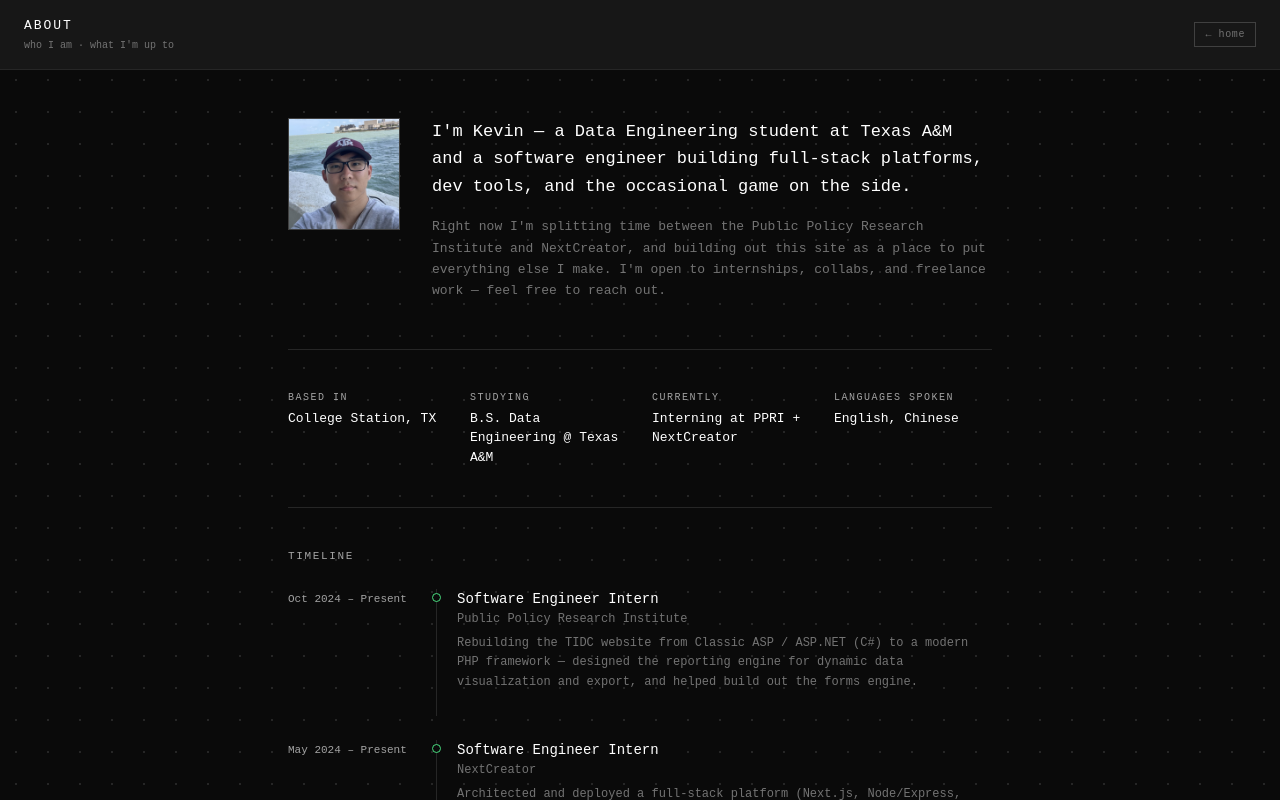
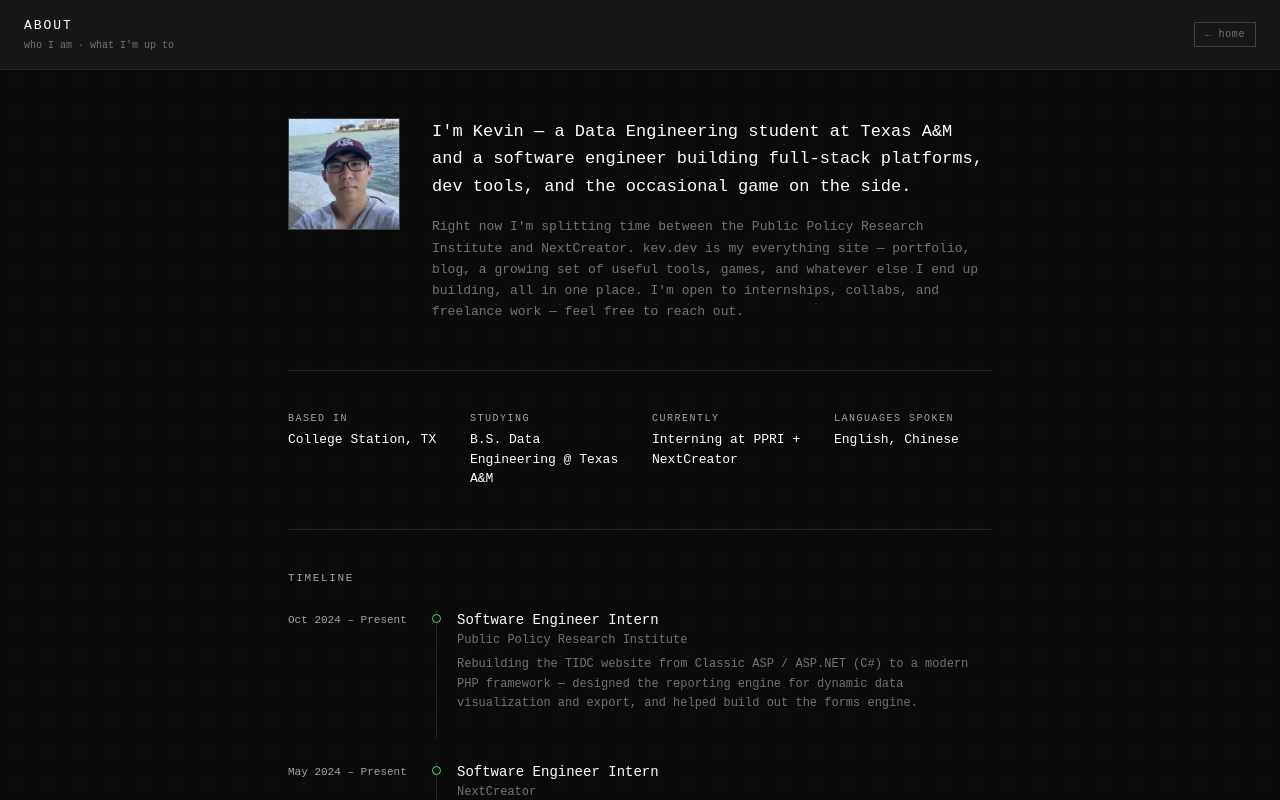
Before and after one commit to KevZ3742/Website, a Next.js app in the folder website/: page /about in a window 1280 px wide. Built offline with nearby package versions, Linux system fonts and the light colour scheme.

Commit message:
bug fixes

```diff
--- a/website/src/app/about/page.tsx
+++ b/website/src/app/about/page.tsx
@@ -73,10 +73,11 @@ export default function AboutPage() {
             </p>
             <p className="mt-4 text-[13px] leading-relaxed text-muted">
               Right now I&apos;m splitting time between the Public Policy
-              Research Institute and NextCreator, and building out this site
-              as a place to put everything else I make. I&apos;m open to
-              internships, collabs, and freelance work — feel free to reach
-              out.
+              Research Institute and NextCreator. kev.dev is my everything
+              site — portfolio, blog, a growing set of useful tools, games,
+              and whatever else I end up building, all in one place.
+              I&apos;m open to internships, collabs, and freelance work —
+              feel free to reach out.
             </p>
           </div>
         </section>
```
